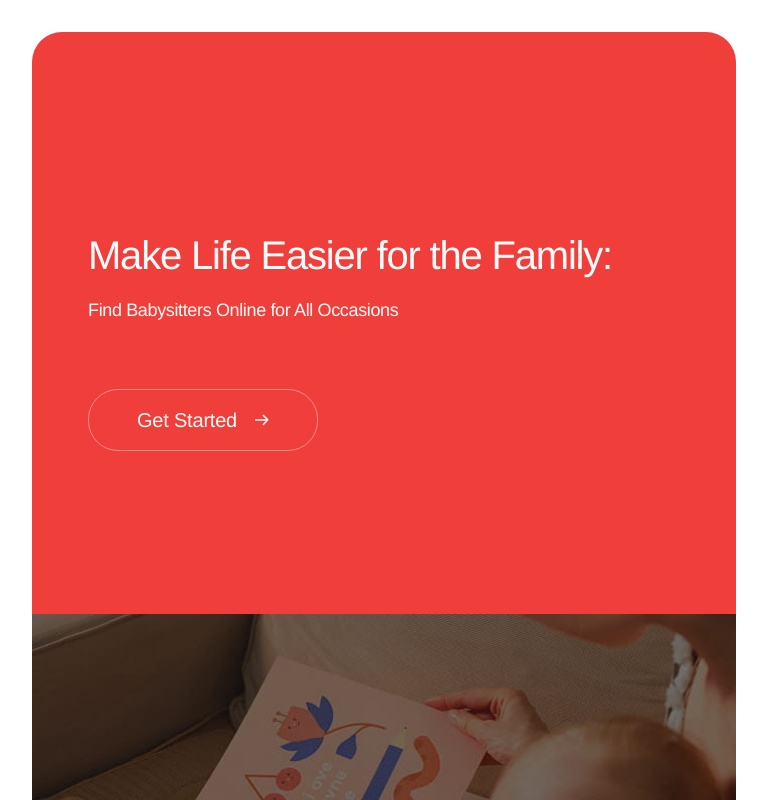
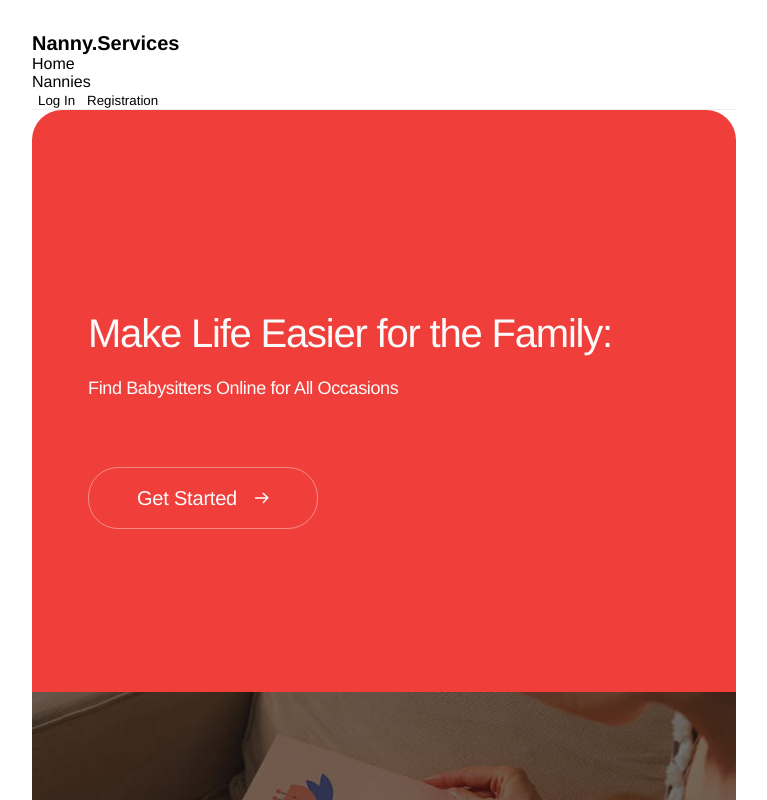
Before and after one commit to LiliiaDud/nannies-services-app, a React (Vite) app: page / in a window 1280 px wide. Shown: the top 800 px of the page, without its empty margins (256-1023 px from the left). Built offline with nearby package versions, Linux system fonts and the light colour scheme.

Commit message:
feat: add Header and global modal handling (Login, Registration) to App

```diff
--- a/src/app/App.tsx
+++ b/src/app/App.tsx
@@ -1,13 +1,37 @@
-import { Routes, Route } from 'react-router-dom';
+import { Routes, Route, useLocation } from 'react-router-dom';
 
 import css from './App.module.css';
+import { useModal } from "../components/ModalContext/UseModal";
+import { useState } from "react";
+
+import Header from "../components/Header/Header";
 import Home from "../pages/Home/Home.tsx";
-import Nannies from "../pages/Nannies/Nannies.tsx";
-import Favorites from "../pages/Favorites/Favorites.tsx";
+import Nannies from "../pages/Nannies/Nannies";
+import Favorites from "../pages/Favorites/Favorites";
+
+import Login from "../components/Login/Login";
+import Registration from "../components/Registration/Registration";
+import Modal from "../components/Modal/Modal";
 
   function App() {
+    const { closeModal, isModalOpen } = useModal();
+    const [modalType, setModalType] = useState<
+      "login" | "register" | "appointment" | null
+    >(null);
+
+    const location = useLocation();
+    const page = location.pathname;
+
     return (
       <div className={css.app_container}>
+        <Header setModalType={setModalType} page={page} />
+        {isModalOpen && (
+          <Modal onClose={closeModal}>
+            {modalType === "login" && <Login />}
+            {modalType === "register" && <Registration />}
+          </Modal>
+        )}
+
         <Routes>
           <Route path="/" element={<Home />} />
           <Route path="/nannies" element={<Nannies />} />
```
